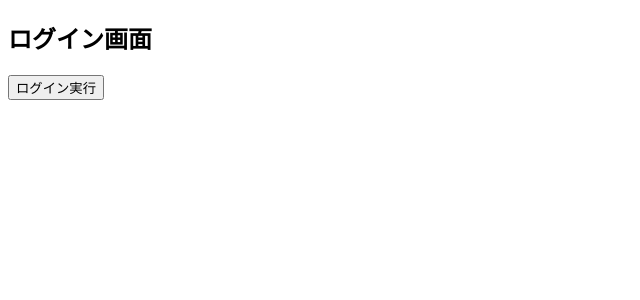
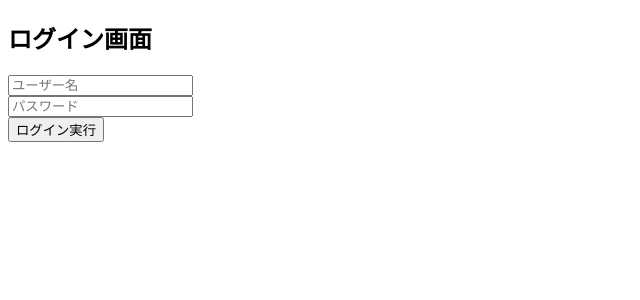
Before and after one commit to Nakahota/practice_TypeScript, a React (Vite) app: page / in a window 1280 px wide. Both pictures are taken after a click on the button "ログイン". Shown: the top 300 px of the page, without its empty margins (0-640 px from the left). Built offline with nearby package versions, Linux system fonts and the light colour scheme.

Commit message:
【実装】LoginForm→useAuth→authServiceへデータの受け渡しを実装。

```diff
--- a/src/features/auth/components/LoginForm.tsx
+++ b/src/features/auth/components/LoginForm.tsx
@@ -0,0 +1,46 @@
+import { useState } from "react";
+import { useAuth } from "../hooks/useAuth";
+
+console.log("LoginForm描画");
+
+function LoginForm() {
+  const [userId, setUserId] = useState("");
+  const [password, setPassword] = useState("");
+  const { login } = useAuth();
+
+const handleLogin = () => {
+  login(userId, password);
+};
+
+  return (
+    <>
+      <h2>ログイン画面</h2>
+
+      <div>
+        <input
+          type="text"
+          placeholder="ユーザー名"
+          value={userId}
+          onChange={(e) => setUserId(e.target.value)}
+        />
+      </div>
+
+      <div>
+        <input
+          type="password"
+          placeholder="パスワード"
+          value={password}
+          onChange={(e) => setPassword(e.target.value)}
+        />
+      </div>
+
+      <div>
+        <button onClick={handleLogin}>
+          ログイン実行
+        </button>
+      </div>
+    </>
+  );
+}
+
+export default LoginForm;
--- a/src/features/auth/hooks/useAuth.ts
+++ b/src/features/auth/hooks/useAuth.ts
@@ -0,0 +1,16 @@
+import { login as authLogin } from "../services/authService"
+
+export function useAuth() {
+  const login = (
+    userId: string,
+    password: string
+  ) => {
+    console.log("useAuth");
+
+    authLogin(userId, password);
+  };
+
+  return {
+    login,
+  };
+}
--- a/src/features/auth/services/authService.ts
+++ b/src/features/auth/services/authService.ts
@@ -0,0 +1,9 @@
+export function login(
+  userId: string,
+  password: string
+) {
+    console.log("authService");
+
+    console.log(userId);
+    console.log(password);
+}
--- a/src/pages/LoginPage.tsx
+++ b/src/pages/LoginPage.tsx
@@ -1,10 +1,7 @@
+import LoginForm from "../features/auth/components/LoginForm";
+
 function LoginPage() {
-  return (
-    <>
-      <h2>ログイン画面</h2>
-      <button>ログイン実行</button>
-    </>
-  );
+  return <LoginForm />;
 }
 
 export default LoginPage;
```
